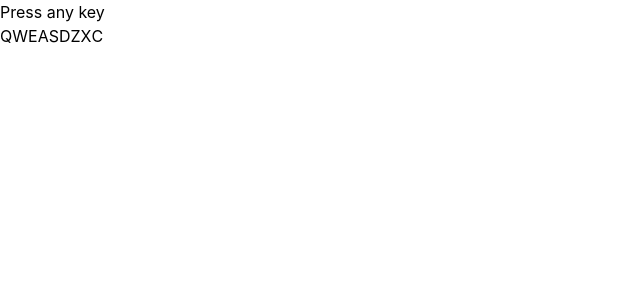
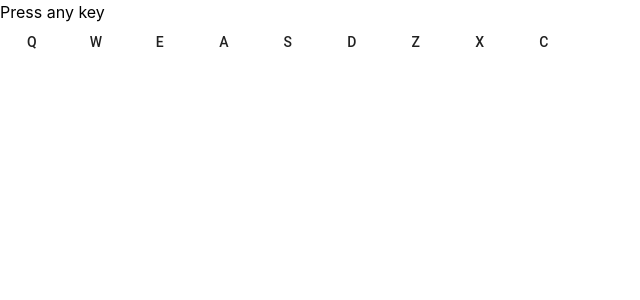
Before and after one commit to synerjay/drum-machine-react-app, a React (Create React App) app: page / in a window 1280 px wide. Shown: the top 300 px of the page, without its empty margins (0-640 px from the left). Built offline with nearby package versions, Linux system fonts and the light colour scheme.

Commit message:
Added button component

```diff
--- a/src/components/Pad.js
+++ b/src/components/Pad.js
@@ -1,13 +1,14 @@
+import { Button } from '@material-ui/core';
 import React from 'react';
 
 function Pad({ audioFiles, handleClick }) {
   return (
     <div className='DrumPad'>
       {audioFiles.map((item) => (
-        <button id={item.label} className='drum-pad' onClick={handleClick}>
+        <Button id={item.label} className='drum-pad' onClick={handleClick}>
           {item.key}
           <audio id={item.key} className='clip' src={item.url}></audio>
-        </button>
+        </Button>
       ))}
     </div>
   );
```
